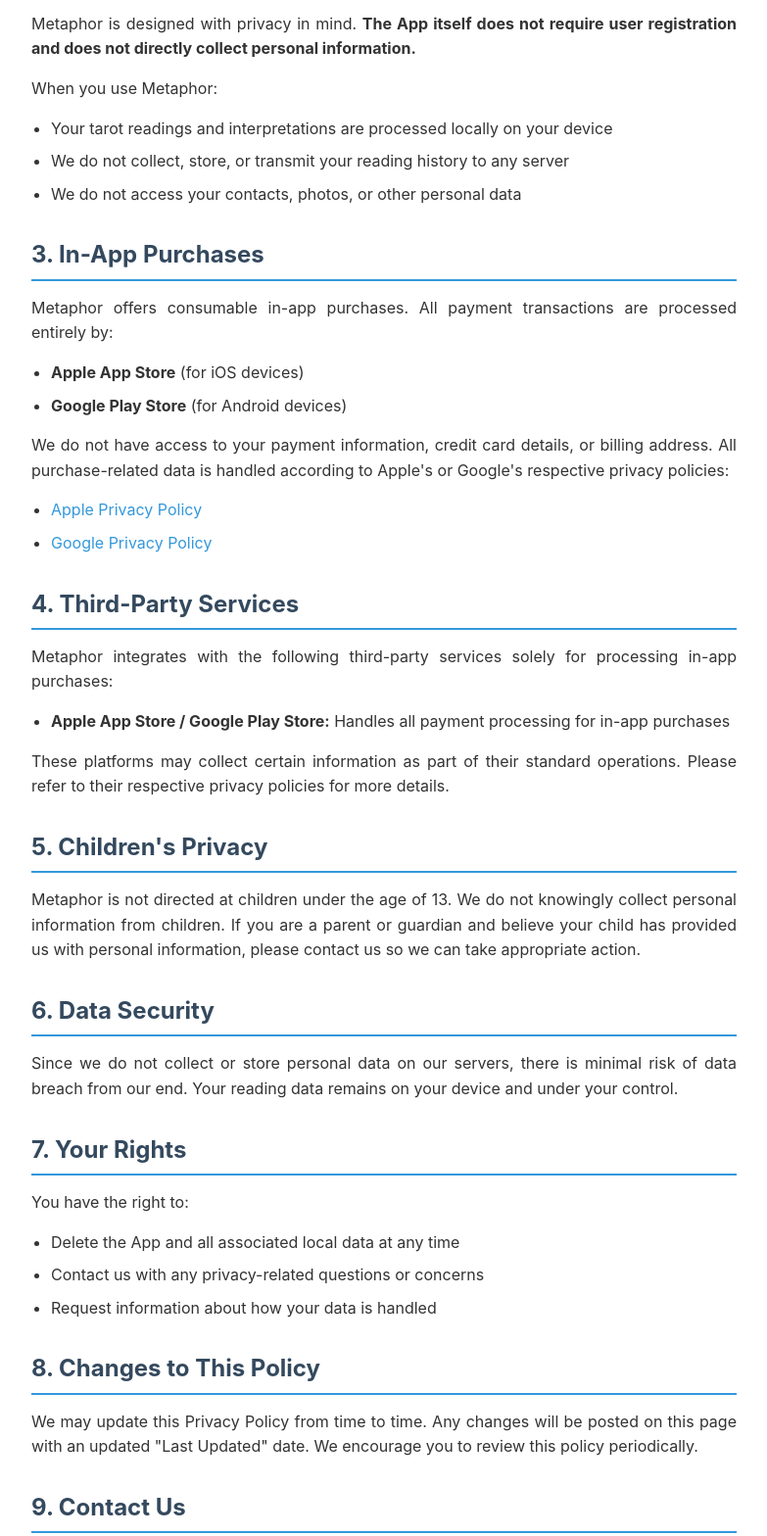
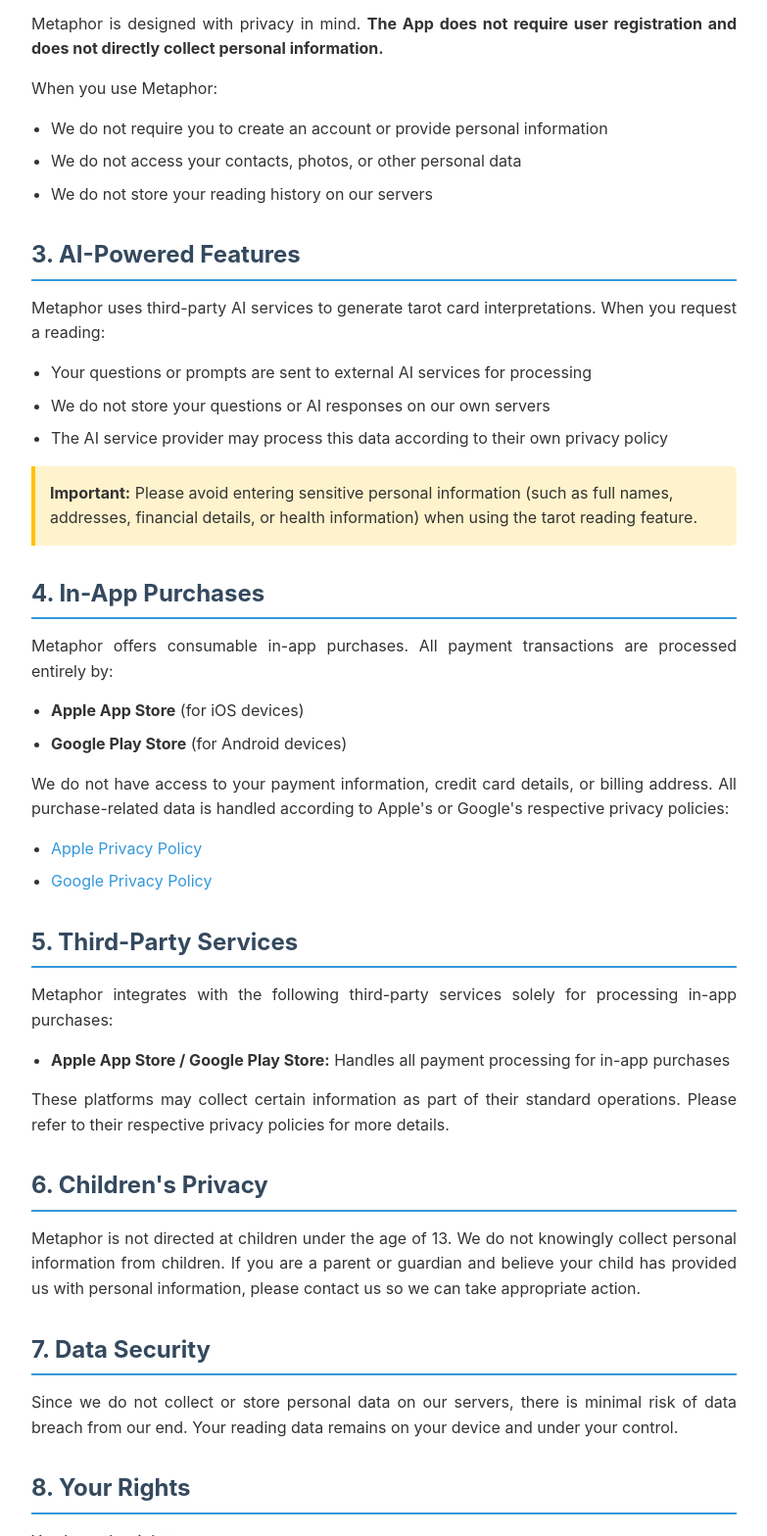
Before and after one commit to lowcodeboy-cmd/metaphor-privacy, a plain HTML site: page index.html in a window 1280 px wide. Shown: the part 390-1958 px from the top of the page at 98% size, without its empty margins (248-1031 px from the left). Drawn offline with Linux system fonts and the light colour scheme.

Commit message:
Update index.html

```diff
--- a/index.html
+++ b/index.html
@@ -97,15 +97,26 @@
         <p>Welcome to Metaphor ("we", "our", or "us"). This Privacy Policy explains how we handle information when you use our tarot card reading application ("App"). We are committed to protecting your privacy and being transparent about our practices.</p>
 
         <h2>2. Information We Collect</h2>
-        <p>Metaphor is designed with privacy in mind. <strong>The App itself does not require user registration and does not directly collect personal information.</strong></p>
+        <p>Metaphor is designed with privacy in mind. <strong>The App does not require user registration and does not directly collect personal information.</strong></p>
         <p>When you use Metaphor:</p>
         <ul>
-            <li>Your tarot readings and interpretations are processed locally on your device</li>
-            <li>We do not collect, store, or transmit your reading history to any server</li>
+            <li>We do not require you to create an account or provide personal information</li>
             <li>We do not access your contacts, photos, or other personal data</li>
+            <li>We do not store your reading history on our servers</li>
         </ul>
 
-        <h2>3. In-App Purchases</h2>
+        <h2>3. AI-Powered Features</h2>
+        <p>Metaphor uses third-party AI services to generate tarot card interpretations. When you request a reading:</p>
+        <ul>
+            <li>Your questions or prompts are sent to external AI services for processing</li>
+            <li>We do not store your questions or AI responses on our own servers</li>
+            <li>The AI service provider may process this data according to their own privacy policy</li>
+        </ul>
+        <div style="background-color: #fff3cd; border-left: 4px solid #ffc107; padding: 15px; margin: 15px 0; border-radius: 0 5px 5px 0;">
+            <strong>Important:</strong> Please avoid entering sensitive personal information (such as full names, addresses, financial details, or health information) when using the tarot reading feature.
+        </div>
+
+        <h2>4. In-App Purchases</h2>
         <p>Metaphor offers consumable in-app purchases. All payment transactions are processed entirely by:</p>
         <ul>
             <li><strong>Apple App Store</strong> (for iOS devices)</li>
@@ -117,20 +128,20 @@
             <li><a href="https://policies.google.com/privacy" target="_blank">Google Privacy Policy</a></li>
         </ul>
 
-        <h2>4. Third-Party Services</h2>
+        <h2>5. Third-Party Services</h2>
         <p>Metaphor integrates with the following third-party services solely for processing in-app purchases:</p>
         <ul>
             <li><strong>Apple App Store / Google Play Store:</strong> Handles all payment processing for in-app purchases</li>
         </ul>
         <p>These platforms may collect certain information as part of their standard operations. Please refer to their respective privacy policies for more details.</p>
 
-        <h2>5. Children's Privacy</h2>
+        <h2>6. Children's Privacy</h2>
         <p>Metaphor is not directed at children under the age of 13. We do not knowingly collect personal information from children. If you are a parent or guardian and believe your child has provided us with personal information, please contact us so we can take appropriate action.</p>
 
-        <h2>6. Data Security</h2>
+        <h2>7. Data Security</h2>
         <p>Since we do not collect or store personal data on our servers, there is minimal risk of data breach from our end. Your reading data remains on your device and under your control.</p>
 
-        <h2>7. Your Rights</h2>
+        <h2>8. Your Rights</h2>
         <p>You have the right to:</p>
         <ul>
             <li>Delete the App and all associated local data at any time</li>
@@ -138,10 +149,10 @@
             <li>Request information about how your data is handled</li>
         </ul>
 
-        <h2>8. Changes to This Policy</h2>
+        <h2>9. Changes to This Policy</h2>
         <p>We may update this Privacy Policy from time to time. Any changes will be posted on this page with an updated "Last Updated" date. We encourage you to review this policy periodically.</p>
 
-        <h2>9. Contact Us</h2>
+        <h2>10. Contact Us</h2>
         <div class="contact">
             <p>If you have any questions, concerns, or requests regarding this Privacy Policy or our privacy practices, please contact us at:</p>
             <p><strong>Email:</strong> <a href="mailto:lowcodeboy@gmail.com">lowcodeboy@gmail.com</a></p>
```
